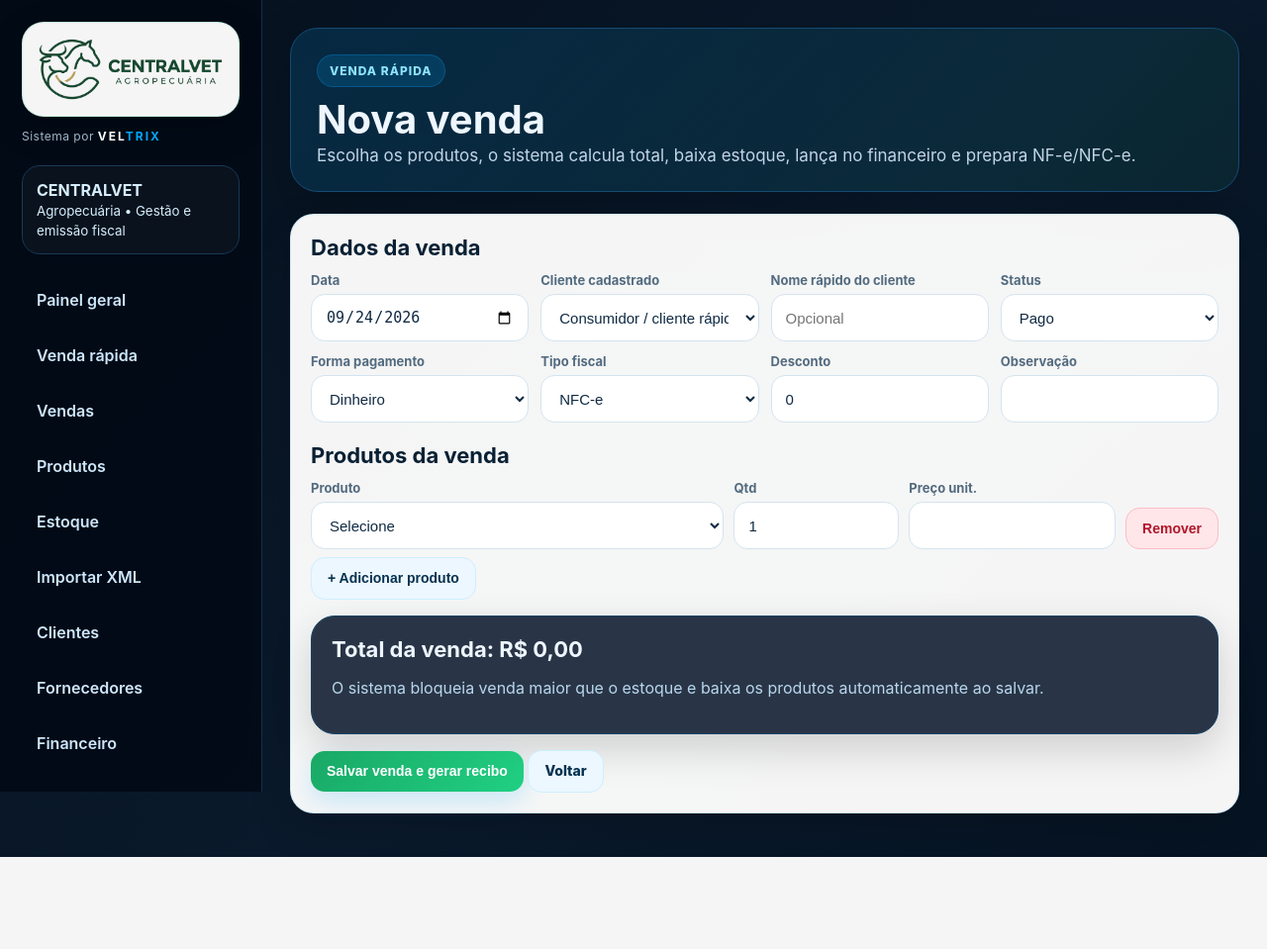
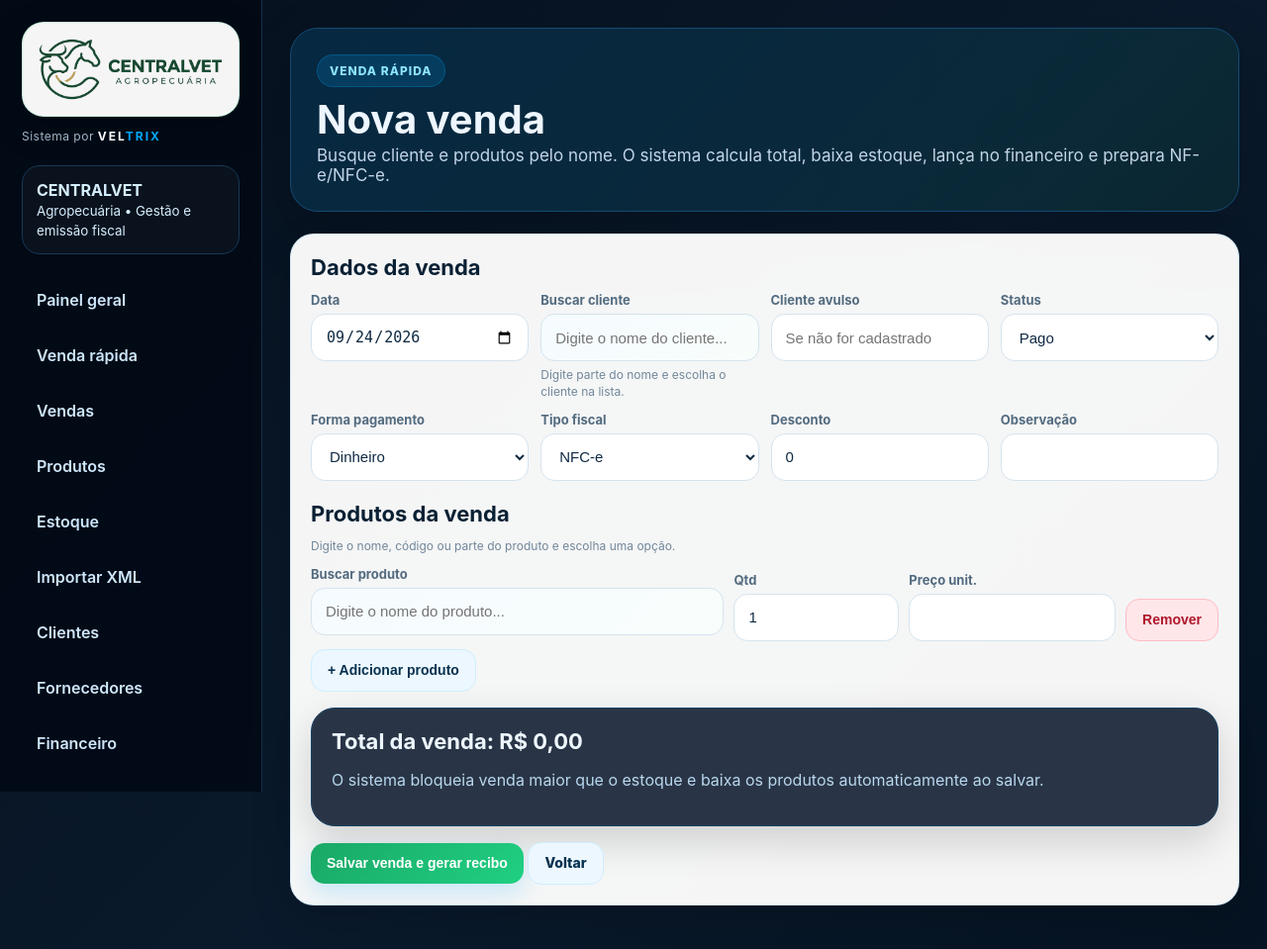
Before and after one commit to sketchJayJay/CentralVet, a Flask app: page /vendas/nova in a window 1280 px wide. Shown: the whole page at 99% size. Before the commit the page ends 866 px from the top, so only its background shows below. Run offline with Flask 3, Linux system fonts and the light colour scheme; the visitor is signed in with stand-in values (Sample User, id 1); data that the repository does not hold is empty; parts of the project's set-up code (start-up, migrations or seed data) failed here and were passed over.

Commit message:
Add files via upload

```diff
--- a/static/style.css
+++ b/static/style.css
@@ -144,3 +144,8 @@ body.installed-app-mode .layout{min-height:100vh;}
   .main{margin:0!important;width:100%!important;padding:0!important}
   .receipt{height:auto!important;min-height:0!important;margin:0!important;page-break-after:avoid!important;break-after:avoid-page!important}
 }
+
+/* Busca rápida em seletores grandes */
+.search-hint{display:block;margin-top:6px;color:#71879a;font-size:12px;line-height:1.35}
+.dark .search-hint{color:#9fb4c8}
+input[list]{background-image:linear-gradient(135deg,rgba(0,168,255,.04),rgba(32,208,131,.03))}
--- a/static/sw.js
+++ b/static/sw.js
@@ -1,4 +1,4 @@
-const CACHE_NAME = 'centralvet-fiscal-limpo-v1';
+const CACHE_NAME = 'centralvet-fiscal-limpo-v1-busca-produto-cliente';
 const STATIC_ASSETS = [
   '/static/style.css',
   '/static/centralvet_logo.png',
--- a/templates/venda_form.html
+++ b/templates/venda_form.html
@@ -1,26 +1,42 @@
-
 {% extends "base.html" %}
 {% block content %}
 <section class="hero">
   <span class="badge">Venda rápida</span>
   <h1>Nova venda</h1>
-  <p>Escolha os produtos, o sistema calcula total, baixa estoque, lança no financeiro e prepara NF-e/NFC-e.</p>
+  <p>Busque cliente e produtos pelo nome. O sistema calcula total, baixa estoque, lança no financeiro e prepara NF-e/NFC-e.</p>
 </section>
-<form method="post" class="card" id="saleForm">
+<form method="post" class="card" id="saleForm" onsubmit="return validarVendaBusca()">
   <h2>Dados da venda</h2>
   <div class="row">
     <div><label>Data</label><input type="date" name="data" value="{{ hoje }}"></div>
-    <div><label>Cliente cadastrado</label>
-      <select name="cliente_id"><option value="">Consumidor / cliente rápido</option>{% for c in clientes %}<option value="{{c.id}}">{{c.nome}}</option>{% endfor %}</select>
+    <div>
+      <label>Buscar cliente</label>
+      <input id="clienteBusca" type="text" list="clientesLista" placeholder="Digite o nome do cliente..." autocomplete="off" oninput="selecionarCliente(this)">
+      <input type="hidden" name="cliente_id" id="clienteId" value="">
+      <datalist id="clientesLista">
+        {% for c in clientes %}
+        <option value="{{ c.nome }}{% if c.telefone %} — {{ c.telefone }}{% endif %}" data-id="{{ c.id }}" data-nome="{{ c.nome }}"></option>
+        {% endfor %}
+      </datalist>
+      <small class="search-hint">Digite parte do nome e escolha o cliente na lista.</small>
     </div>
-    <div><label>Nome rápido do cliente</label><input name="cliente_nome" placeholder="Opcional"></div>
+    <div><label>Cliente avulso</label><input name="cliente_nome" id="clienteNomeRapido" placeholder="Se não for cadastrado"></div>
     <div><label>Status</label><select name="status"><option>Pago</option><option>Pendente</option></select></div>
     <div><label>Forma pagamento</label><select name="forma_pagamento"><option>Dinheiro</option><option>Pix</option><option>Cartão débito</option><option>Cartão crédito</option><option>Crediário</option><option>Boleto</option></select></div>
     <div><label>Tipo fiscal</label><select name="nf_tipo"><option>NFC-e</option><option>NF-e</option><option>Sem nota agora</option></select></div>
     <div><label>Desconto</label><input name="desconto" id="desconto" value="0" oninput="calcTotal()"></div>
     <div><label>Observação</label><input name="observacao"></div>
   </div>
+
+  <datalist id="produtosBusca">
+    {% for p in produtos %}
+    <option value="{{ p.nome }}{% if p.codigo %} — {{ p.codigo }}{% endif %} • estoque {{ p.estoque|num }} {{ p.unidade }}"
+            data-id="{{ p.id }}" data-price="{{ p.preco_venda }}" data-stock="{{ p.estoque }}" data-cost="{{ p.preco_custo }}" data-nome="{{ p.nome }}"></option>
+    {% endfor %}
+  </datalist>
+
   <h2 style="margin-top:20px">Produtos da venda</h2>
+  <p class="search-hint">Digite o nome, código ou parte do produto e escolha uma opção.</p>
   <div id="items"></div>
   <button type="button" class="secondary" onclick="addItem()">+ Adicionar produto</button>
   <div class="card dark" style="margin-top:16px">
@@ -33,30 +49,50 @@
 
 <template id="tpl">
   <div class="item-row">
-    <div><label>Produto</label><select name="produto_id[]" onchange="fillPrice(this); calcTotal()" required>
-      <option value="">Selecione</option>
-      {% for p in produtos %}
-      <option value="{{p.id}}" data-price="{{p.preco_venda}}" data-stock="{{p.estoque}}" data-cost="{{p.preco_custo}}">{{p.nome}} — estoque {{p.estoque|num}} {{p.unidade}}</option>
-      {% endfor %}
-    </select></div>
-    <div><label>Qtd</label><input name="quantidade[]" value="1" oninput="calcTotal()"></div>
-    <div><label>Preço unit.</label><input name="preco_unit[]" oninput="calcTotal()"></div>
+    <div>
+      <label>Buscar produto</label>
+      <input type="text" class="produto-busca" list="produtosBusca" placeholder="Digite o nome do produto..." autocomplete="off" oninput="selecionarProduto(this)" required>
+      <input type="hidden" name="produto_id[]" class="produto-id" value="">
+      <small class="produto-info search-hint"></small>
+    </div>
+    <div><label>Qtd</label><input name="quantidade[]" value="1" inputmode="decimal" oninput="calcTotal()"></div>
+    <div><label>Preço unit.</label><input name="preco_unit[]" inputmode="decimal" oninput="calcTotal()"></div>
     <button type="button" class="danger" onclick="this.closest('.item-row').remove();calcTotal()">Remover</button>
   </div>
 </template>
 {% endblock %}
 {% block scripts %}
 <script>
+function encontrarOpcao(listaId, valor){
+  const opts = document.getElementById(listaId).options;
+  for(const opt of opts){ if(opt.value === valor) return opt; }
+  return null;
+}
+function selecionarCliente(input){
+  const opt = encontrarOpcao('clientesLista', input.value);
+  document.getElementById('clienteId').value = opt ? (opt.dataset.id || '') : '';
+  if(opt){ document.getElementById('clienteNomeRapido').value = ''; }
+}
+function selecionarProduto(input){
+  const opt = encontrarOpcao('produtosBusca', input.value);
+  const row = input.closest('.item-row');
+  const hidden = row.querySelector('.produto-id');
+  const info = row.querySelector('.produto-info');
+  hidden.value = opt ? (opt.dataset.id || '') : '';
+  if(opt){
+    const preco = row.querySelector('[name="preco_unit[]"]');
+    if(preco && opt.dataset.price !== undefined){ preco.value = String(opt.dataset.price || 0).replace('.',','); }
+    info.textContent = 'Estoque disponível: ' + num(opt.dataset.stock || 0);
+  } else {
+    info.textContent = input.value ? 'Escolha o produto na lista sugerida.' : '';
+  }
+  calcTotal();
+}
 function addItem(){
   const html = document.getElementById('tpl').innerHTML;
   const div = document.createElement('div');
   div.innerHTML = html;
   document.getElementById('items').appendChild(div.firstElementChild);
-}
-function fillPrice(sel){
-  const opt = sel.selectedOptions[0];
-  const row = sel.closest('.item-row');
-  if(opt && opt.dataset.price){ row.querySelector('[name="preco_unit[]"]').value = String(opt.dataset.price).replace('.',','); }
 }
 function calcTotal(){
   let subtotal=0;
@@ -68,6 +104,33 @@ function calcTotal(){
   subtotal -= parseBR(document.getElementById('desconto').value);
   document.getElementById('totalView').innerText = moeda(Math.max(0, subtotal));
 }
+function validarVendaBusca(){
+  let ok = true;
+  document.querySelectorAll('.item-row').forEach(row=>{
+    const busca = row.querySelector('.produto-busca');
+    const id = row.querySelector('.produto-id');
+    if(!id.value){
+      ok = false;
+      busca.focus();
+      busca.setCustomValidity('Escolha um produto da lista de resultados.');
+      busca.reportValidity();
+    } else {
+      busca.setCustomValidity('');
+    }
+  });
+  if(!ok) return false;
+
+  const clienteBusca = document.getElementById('clienteBusca');
+  const clienteId = document.getElementById('clienteId');
+  const clienteRapido = document.getElementById('clienteNomeRapido');
+  if(clienteBusca.value.trim() && !clienteId.value && !clienteRapido.value.trim()){
+    clienteRapido.value = clienteBusca.value.trim();
+  }
+  return true;
+}
+document.addEventListener('input', function(e){
+  if(e.target.classList && e.target.classList.contains('produto-busca')) e.target.setCustomValidity('');
+});
 addItem();
 </script>
 {% endblock %}
```
Also changed, not shown: templates/estoque.html (+34 -3 lines).
